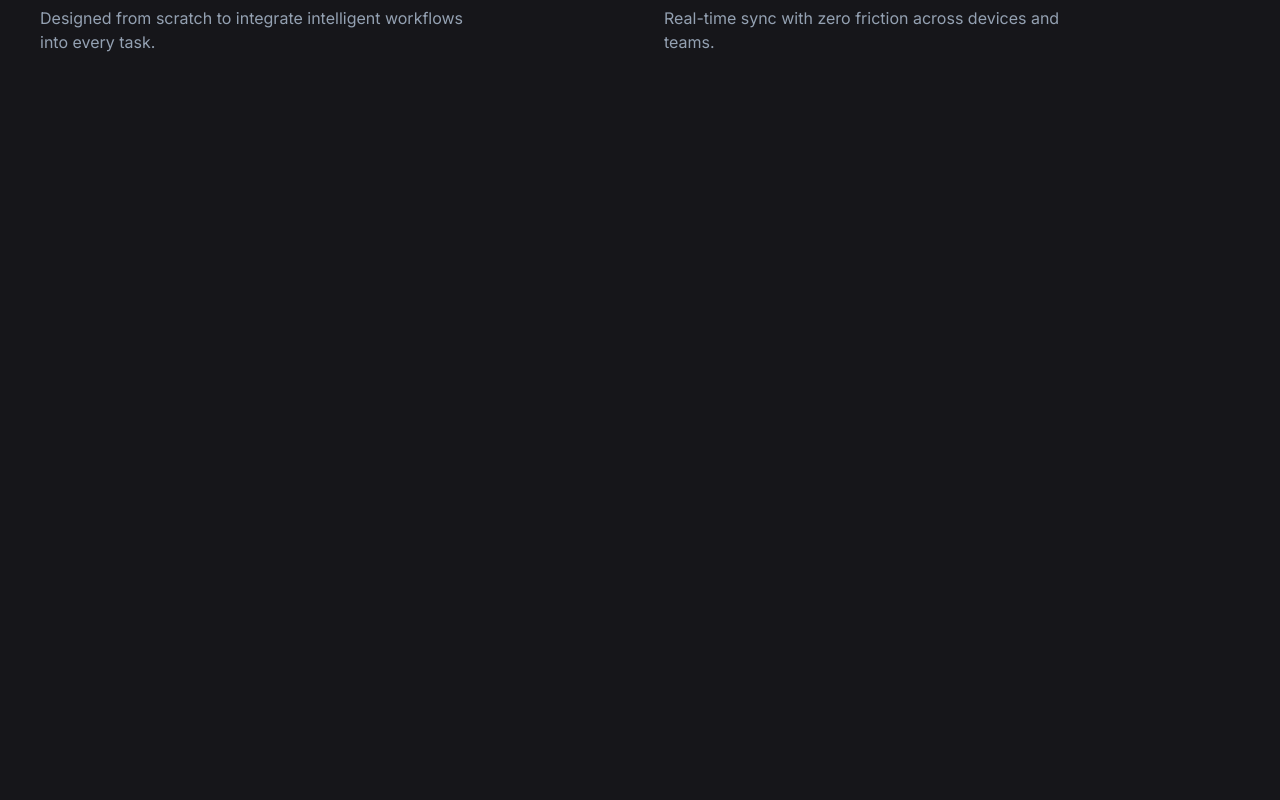
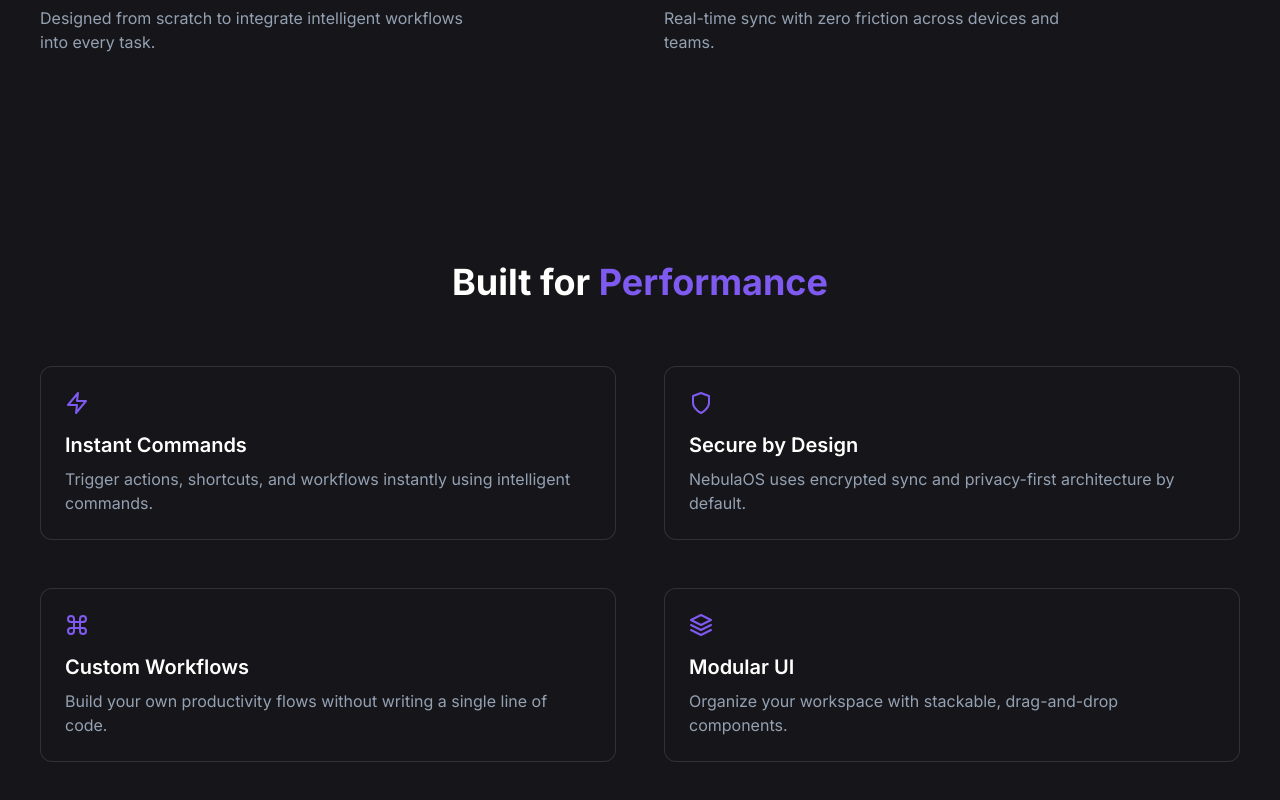
Before and after one commit to quim-romero/nebulaos-landing, a React (Vite) app: page / in a window 1280 px wide. Shown: the part 1074-1874 px from the top of the page. Before the commit the page ends 1224 px from the top, so only its background shows below. Built offline with nearby package versions, Linux system fonts and the light colour scheme.

Commit message:
Add Features section

```diff
--- a/src/App.jsx
+++ b/src/App.jsx
@@ -1,5 +1,6 @@
 import Hero from './sections/Hero'
 import WhatIs from './sections/WhatIs'
+import Features from './sections/Features'
 import SmoothScroll from './components/SmoothScroll'
 
 function App() {
@@ -7,6 +8,7 @@ function App() {
     <SmoothScroll>
       <Hero />
       <WhatIs />
+      <Features />
     </SmoothScroll>
   )
 }
--- /dev/null
+++ b/src/sections/Features.jsx
@@ -0,0 +1,77 @@
+import { motion } from 'framer-motion'
+import Container from '../components/Container'
+import { FiZap, FiShield, FiCommand, FiLayers } from 'react-icons/fi'
+
+const features = [
+  {
+    icon: <FiZap size={24} />,
+    title: 'Instant Commands',
+    description: 'Trigger actions, shortcuts, and workflows instantly using intelligent commands.',
+  },
+  {
+    icon: <FiShield size={24} />,
+    title: 'Secure by Design',
+    description: 'NebulaOS uses encrypted sync and privacy-first architecture by default.',
+  },
+  {
+    icon: <FiCommand size={24} />,
+    title: 'Custom Workflows',
+    description: 'Build your own productivity flows without writing a single line of code.',
+  },
+  {
+    icon: <FiLayers size={24} />,
+    title: 'Modular UI',
+    description: 'Organize your workspace with stackable, drag-and-drop components.',
+  },
+]
+
+const itemVariants = {
+  hidden: { opacity: 0, y: 30 },
+  visible: (i) => ({
+    opacity: 1,
+    y: 0,
+    transition: {
+      duration: 0.5,
+      delay: i * 0.2,
+      ease: 'easeOut',
+    },
+  }),
+}
+
+const Features = () => {
+  return (
+    <section className="py-28 bg-dark">
+      <Container>
+        <motion.h2
+          initial={{ opacity: 0, y: 30 }}
+          whileInView={{ opacity: 1, y: 0 }}
+          transition={{ duration: 0.6 }}
+          viewport={{ once: true }}
+          className="text-3xl md:text-4xl font-bold text-center mb-16"
+        >
+          Built for <span className="text-primary">Performance</span>
+        </motion.h2>
+
+        <div className="grid grid-cols-1 md:grid-cols-2 gap-12">
+          {features.map((f, i) => (
+            <motion.div
+              key={i}
+              className="p-6 border border-muted/20 rounded-xl hover:shadow-xl hover:border-primary transition-all bg-dark"
+              initial="hidden"
+              whileInView="visible"
+              viewport={{ once: true, amount: 0.4 }}
+              custom={i}
+              variants={itemVariants}
+            >
+              <div className="text-primary mb-4">{f.icon}</div>
+              <h3 className="text-xl font-semibold mb-2">{f.title}</h3>
+              <p className="text-muted">{f.description}</p>
+            </motion.div>
+          ))}
+        </div>
+      </Container>
+    </section>
+  )
+}
+
+export default Features
```
